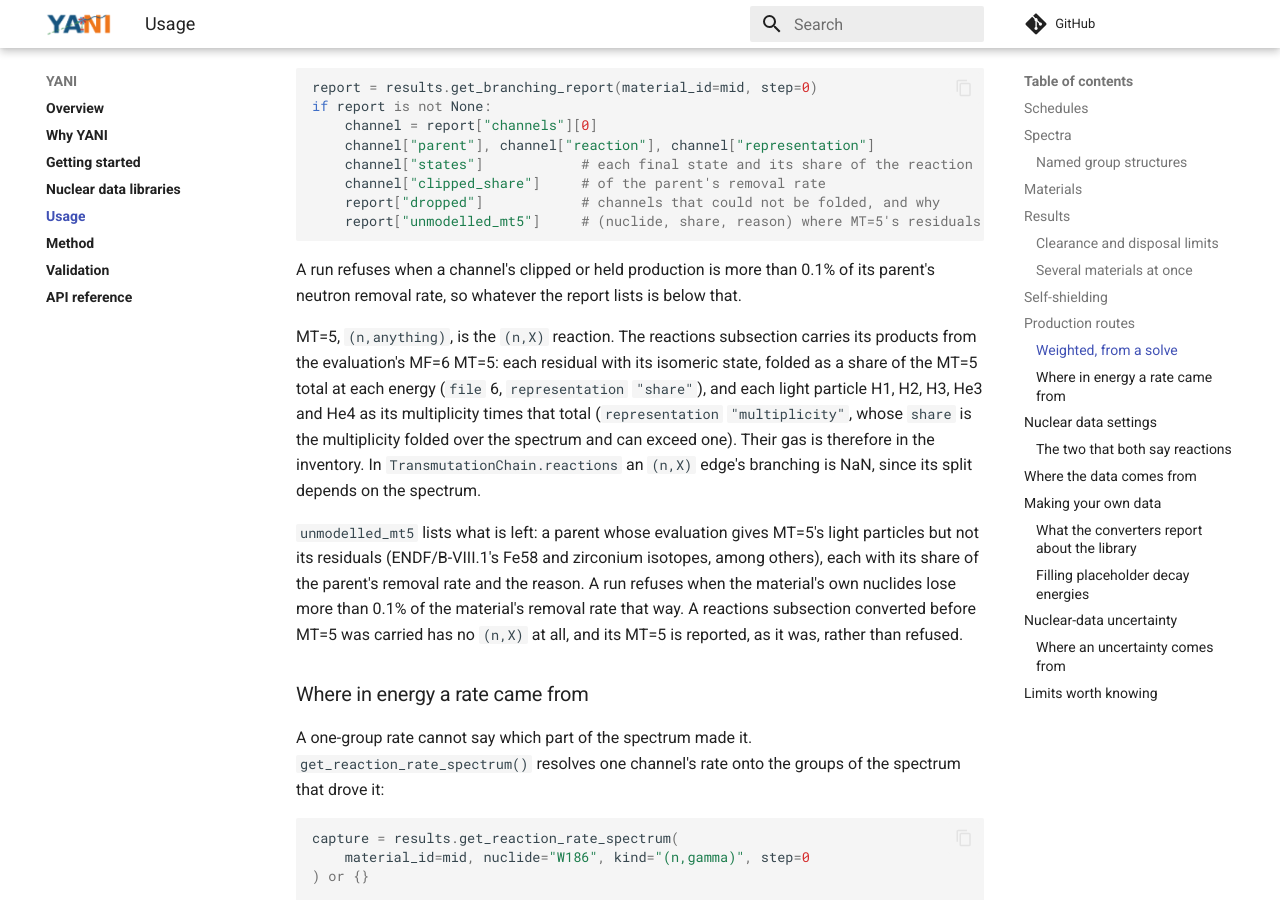
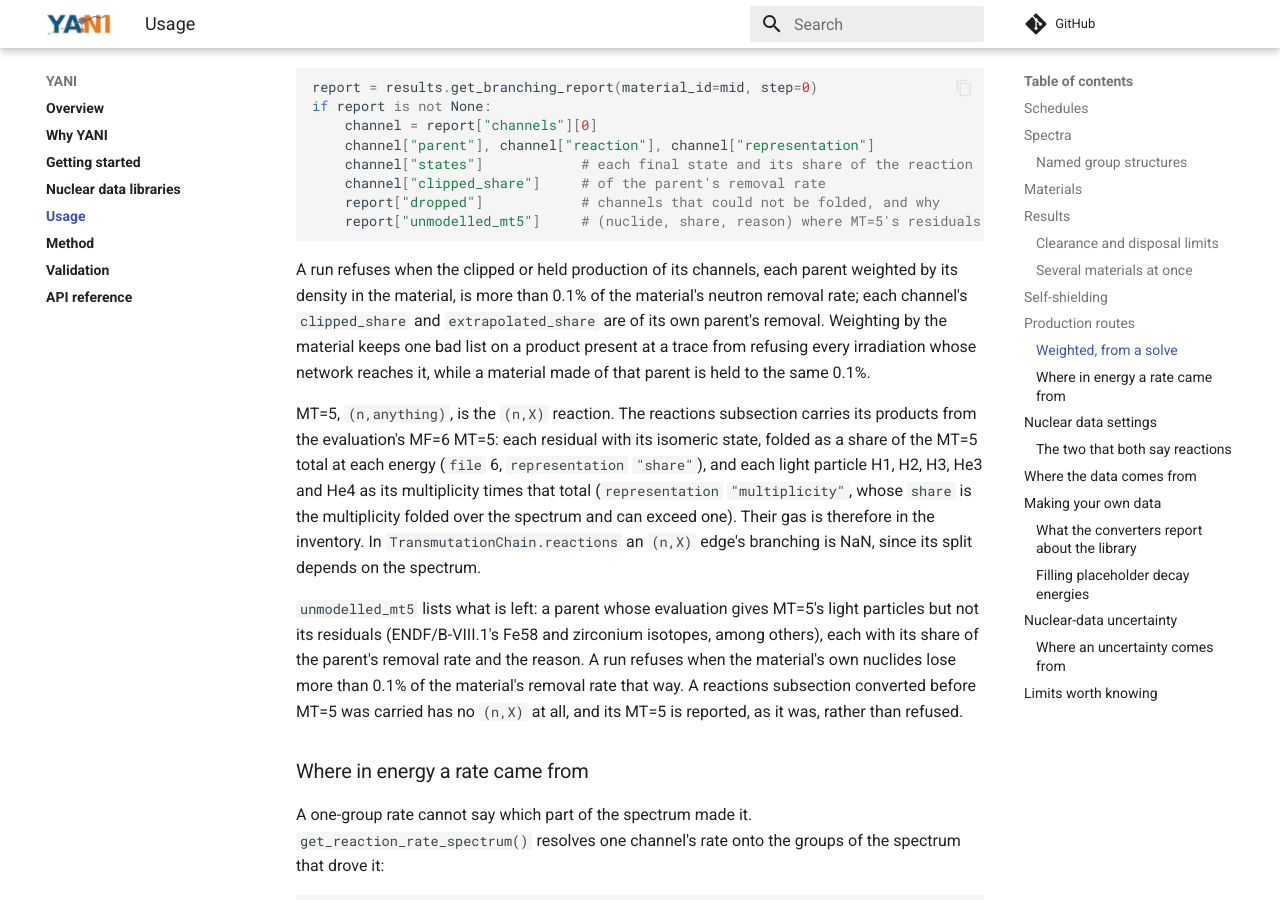
Before and after one commit to fusion-neutronics/yani, an MkDocs documentation site: the page built from docs/usage.md, in a window 1280 px wide and 900 px high, scrolled down 11384 px. Built offline with MkDocs 1.6.1 and Material for MkDocs 9.7.7, drawn with Linux system fonts in a browser that asks for light colours; comment, search, counter and statistics services are not loaded.

Commit message:
Say the branching guards are weighed by the material

````diff
--- a/docs/usage.md
+++ b/docs/usage.md
@@ -575,8 +575,12 @@ if report is not None:
     report["unmodelled_mt5"]     # (nuclide, share, reason) where MT=5's residuals are not modelled
 ```
 
-A run refuses when a channel's clipped or held production is more than 0.1% of
-its parent's neutron removal rate, so whatever the report lists is below that.
+A run refuses when the clipped or held production of its channels, each parent
+weighted by its density in the material, is more than 0.1% of the material's
+neutron removal rate; each channel's `clipped_share` and `extrapolated_share`
+are of its own parent's removal. Weighting by the material keeps one bad list
+on a product present at a trace from refusing every irradiation whose network
+reaches it, while a material made of that parent is held to the same 0.1%.
 
 MT=5, `(n,anything)`, is the `(n,X)` reaction. The reactions subsection carries
 its products from the evaluation's MF=6 MT=5: each residual with its isomeric
````
